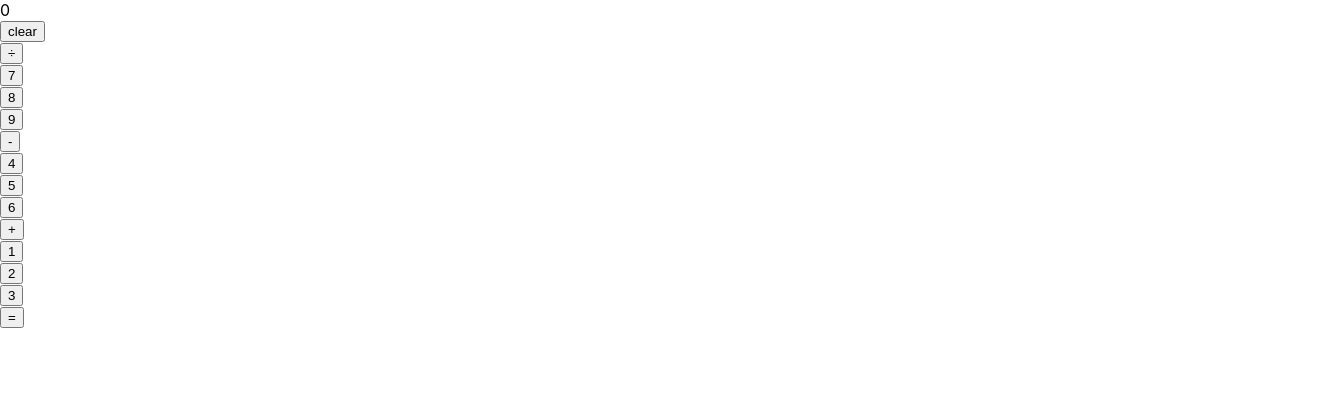
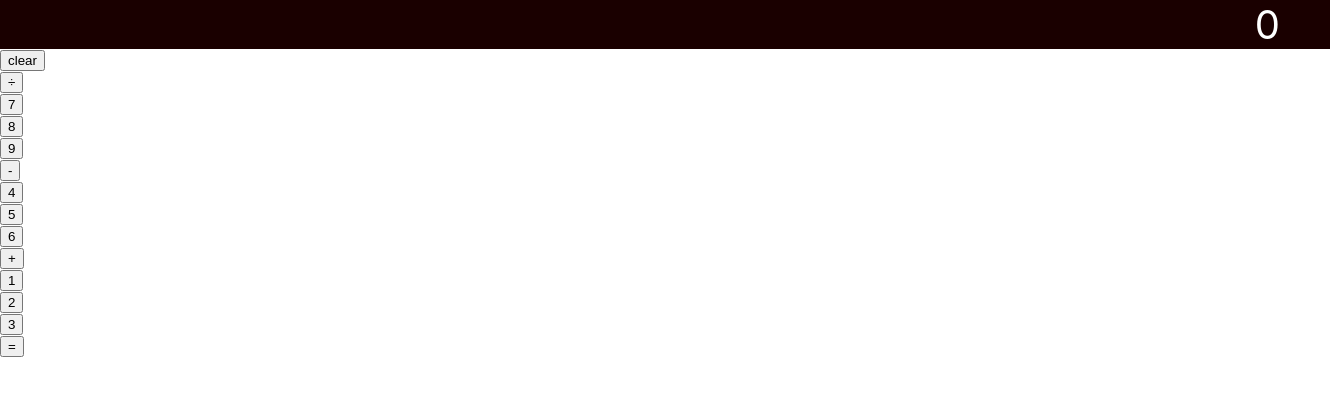
Before and after one commit to Botterbul/Calculator_React, a React (Create React App) app: page / in a window 1280 px wide. Shown: the top 396 px of the page, 1330 px wide, since content can reach past the window. Built offline with nearby package versions, Linux system fonts and the light colour scheme.

Commit message:
Output Display Looking Right

```diff
--- a/src/home/Output.css
+++ b/src/home/Output.css
@@ -1,3 +1,9 @@
 .Output {
     width: 100%;
+    text-align: right;
+    font-size: 2.5rem;
+    padding-right: 50px;
+    background-color: #1a0000;
+    color: white;
+    width: 100%;
 }
--- a/src/home/Output.js
+++ b/src/home/Output.js
@@ -5,7 +5,7 @@ class Output extends React.Component {
   render() {
     return (
       <div className="Output">
-        <div>0</div>
+        <div>{this.props.value}</div>
       </div>
     );
   }
--- a/src/home/Panel.js
+++ b/src/home/Panel.js
@@ -7,7 +7,7 @@ class Panel extends React.Component {
     return (
       <div className="Panel">
         <div>
-          <Output />
+          <Output value="0"/>
         </div>
         <div>
             <Button name="clear" onClick={this.handleClick} />
```
